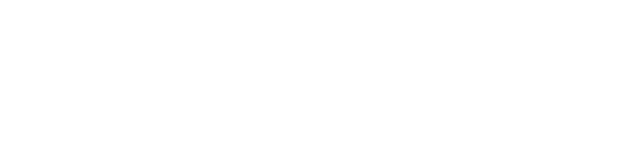
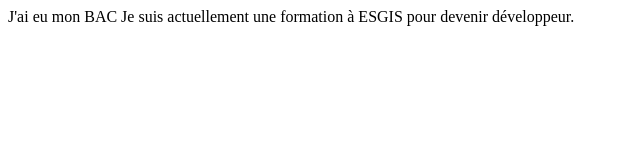
Before and after one commit to shadowchrist100/mon_cv, a plain HTML site: page index.html in a window 1280 px wide. Shown: the whole page, without its empty margins (0-640 px from the left). Drawn offline with Linux system fonts and the light colour scheme.

Commit message:
mise en place de la structure formations

```diff
--- a/index.html
+++ b/index.html
@@ -7,6 +7,9 @@
     <title>Document</title>
 </head>
 <body>
-
+    <section>
+        J'ai eu mon BAC
+        Je suis actuellement une formation à ESGIS pour devenir développeur.
+    </section>
 </body>
 </html>
```
